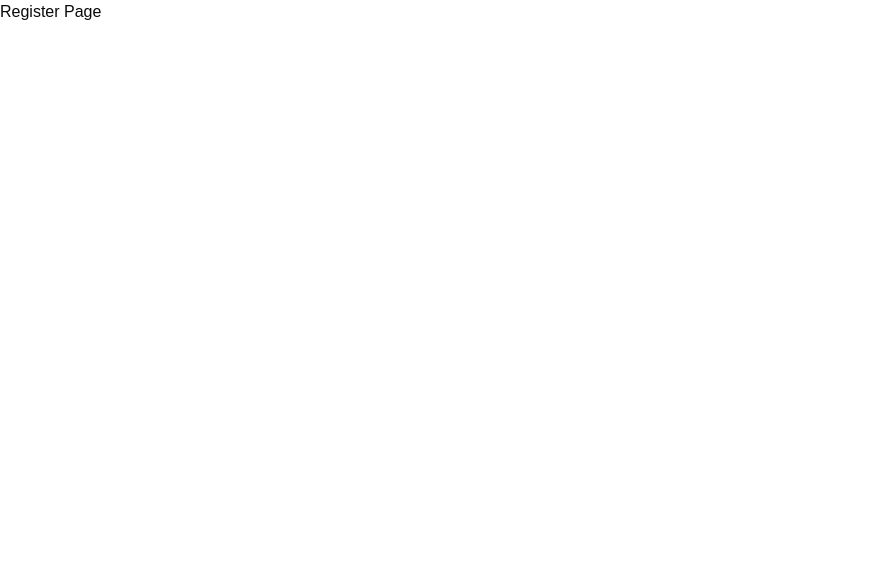
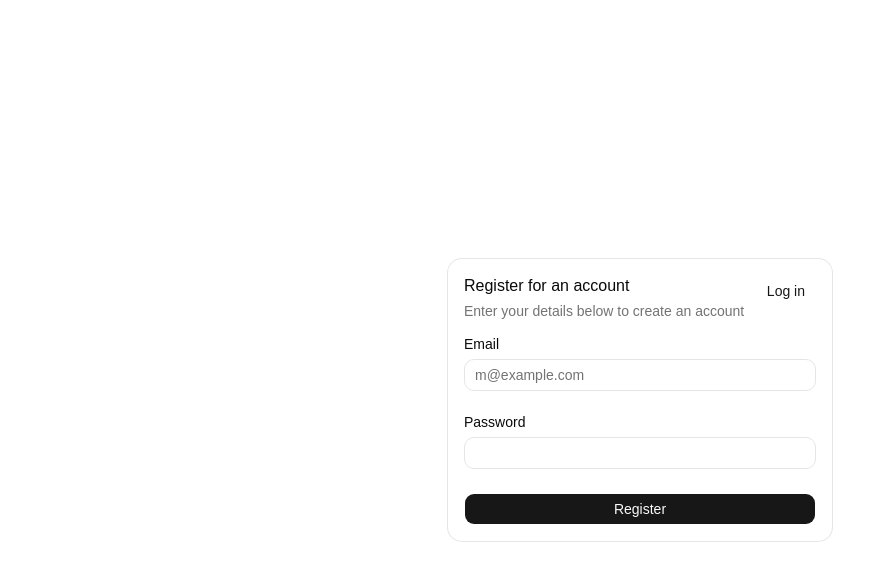
Before and after one commit to Sxein/commit, a React (Vite) app in the folder client/: page /register in a window 1280 px wide. Shown: the top 580 px of the page, without its empty margins (0-895 px from the left). Built offline with nearby package versions, Linux system fonts and the light colour scheme; no server answers.

Commit message:
feat: enhance registration page with form and navigation to login

```diff
--- a/client/src/pages/login.tsx
+++ b/client/src/pages/login.tsx
@@ -40,7 +40,9 @@ export default function Login() {
                 Enter your email below to login to your account
                 </CardDescription>
                 <CardAction>
-                <Button variant="link">Sign Up</Button>
+                <Button variant="link" onClick={() => navigate('/register')}>
+                    Sign Up
+                </Button>
                 </CardAction>
             </CardHeader>
             <CardContent>
--- a/client/src/pages/register.tsx
+++ b/client/src/pages/register.tsx
@@ -1,5 +1,85 @@
-export default function Register () {
+import { useState } from "react"
+import { useAuth } from "../context/AuthContext";
+import { useNavigate } from "react-router-dom";
+import { register } from "../services/api";
+import { Button } from "@/components/ui/button";
+import { Input } from "@/components/ui/input";
+
+
+import {
+  Card,
+  CardAction,
+  CardContent,
+  CardDescription,
+  CardHeader,
+  CardTitle,
+} from "@/components/ui/card"
+import { Label } from "@/components/ui/label"
+
+export default function Register() {
+    const [ email, setEmail ] = useState('');
+    const [ password, setPassword ] = useState('');
+    const navigate = useNavigate();
+    const { setUser } = useAuth();
+
+    const handleSubmit = async (e: React.FormEvent) => {
+        e.preventDefault();
+        try {
+            const data = await register(email, password);
+            setUser(data.user);
+            navigate('/login');
+        } catch (error) {
+            console.error('Error registering:', error);
+        }
+    }
     return (
-        <h1>Register Page</h1>
-    )
+        <div className = "flex min-h-screen items-center justify-center">
+            <Card className="w-full max-w-sm">
+            <CardHeader>
+                <CardTitle>Register for an account</CardTitle>
+                <CardDescription>
+                Enter your details below to create an account
+                </CardDescription>
+                <CardAction>
+                <Button variant="link" onClick={() => navigate('/login')}>
+                    Log in
+                </Button>
+                </CardAction>
+            </CardHeader>
+            <CardContent>
+                <form onSubmit={handleSubmit}>
+                <div className="flex flex-col gap-6">
+                    <div className="grid gap-2">
+                    <Label htmlFor="email">Email</Label>
+                    <Input
+                        id="email"
+                        type="email"
+                        placeholder="m@example.com"
+                        value={email}
+                        onChange={(e) => setEmail(e.target.value)}
+                        required
+                    />
+                    </div>
+                    <div className="grid gap-2">
+                    <div className="flex items-center">
+                        <Label htmlFor="password">Password</Label>
+                    </div>
+                    <Input
+                        id="password"
+                        type="password"
+                        value={password}
+                        onChange={(e) => setPassword(e.target.value)}
+                        required
+                    />
+                    </div>
+                </div>
+                <Button className="mt-6 w-full" type="submit">
+                    Register
+                </Button>
+                </form>
+            </CardContent>
+
+            </Card>
+        </div>
+  )
 }
```
